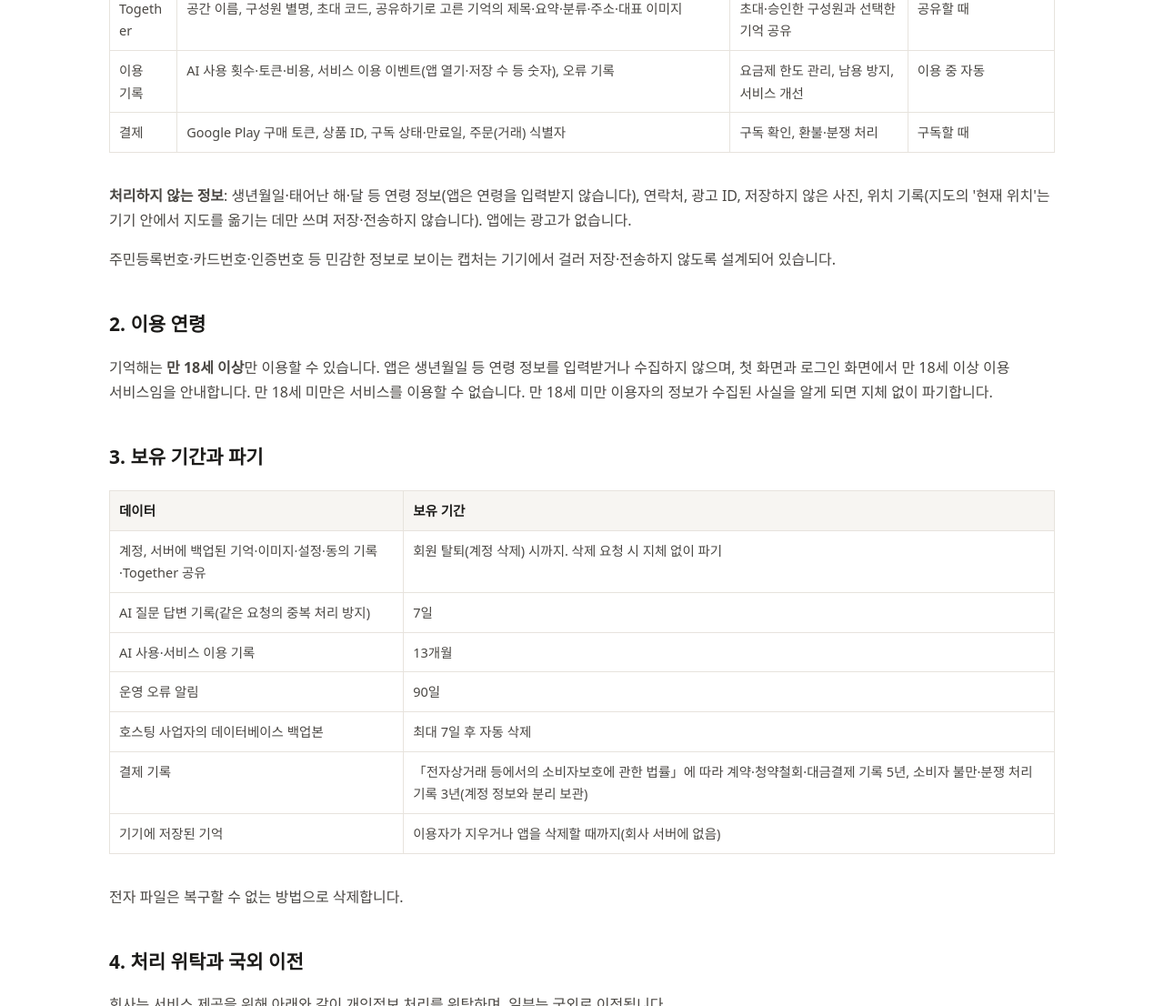
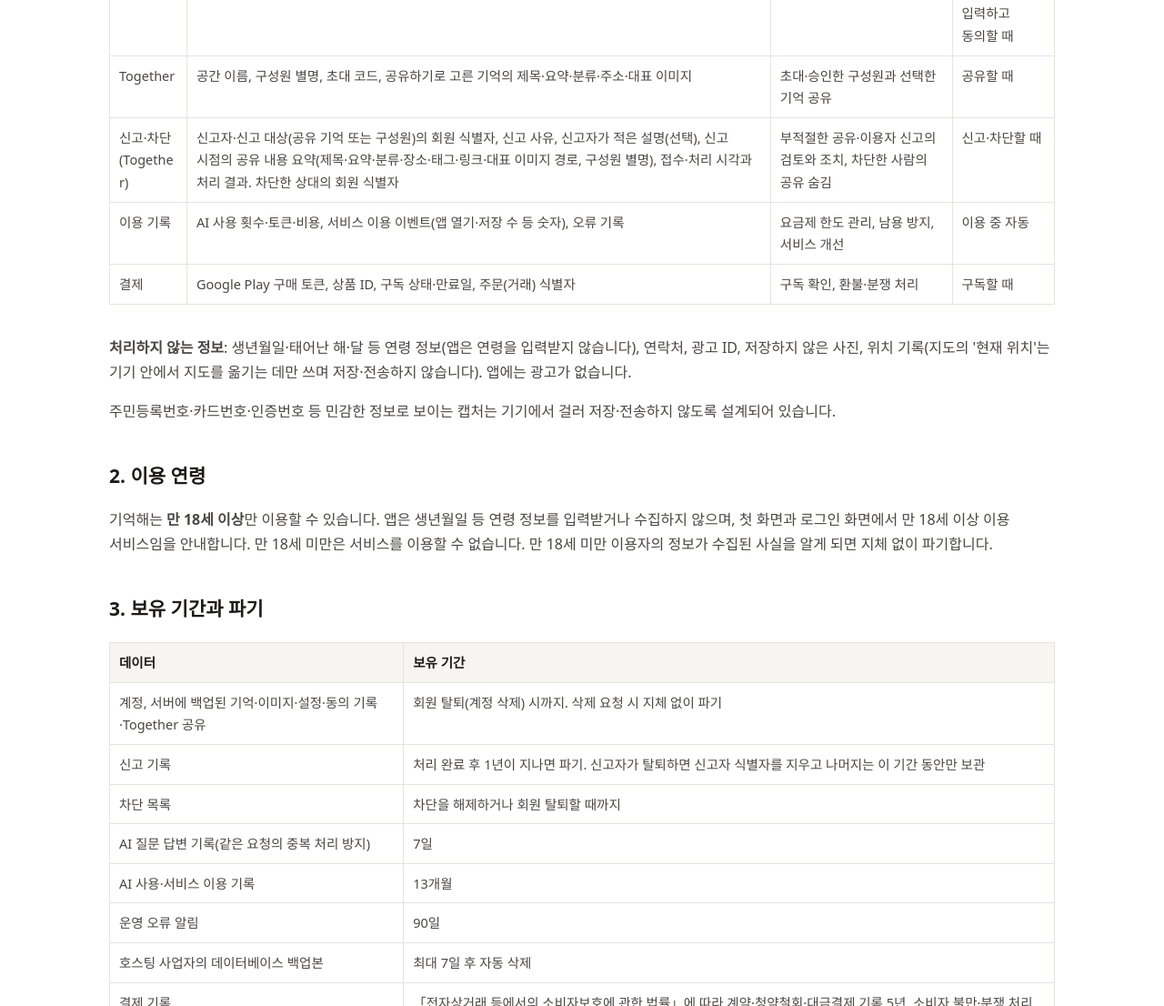
Before and after one commit to autumncompany/autumncompany.github.io, a plain HTML site: page rememberai-privacy.html in a window 1280 px wide. Shown: the part 760-1866 px from the top of the page at 91% size. Drawn offline with Linux system fonts and the light colour scheme.

Commit message:
privacy: add Together report/block items (v6)

```diff
--- a/rememberai-privacy.html
+++ b/rememberai-privacy.html
@@ -44,6 +44,7 @@
 <tr><td>AI 질문</td><td>질문 문장, 후보 기억의 제목·요약·분류·지역·태그(이미지·OCR 원문·메모는 보내지 않음)</td><td>저장한 기억에서 답 찾기</td><td>질문할 때</td></tr>
 <tr><td>선택 정보</td><td>연령대·함께하는 사람·주 활동 지역·관심사, 동의 기록</td><td>맞춤 추천(동의한 경우에만)</td><td>이용자가 입력하고 동의할 때</td></tr>
 <tr><td>Together</td><td>공간 이름, 구성원 별명, 초대 코드, 공유하기로 고른 기억의 제목·요약·분류·주소·대표 이미지</td><td>초대·승인한 구성원과 선택한 기억 공유</td><td>공유할 때</td></tr>
+<tr><td>신고·차단 (Together)</td><td>신고자·신고 대상(공유 기억 또는 구성원)의 회원 식별자, 신고 사유, 신고자가 적은 설명(선택), 신고 시점의 공유 내용 요약(제목·요약·분류·장소·태그·링크·대표 이미지 경로, 구성원 별명), 접수·처리 시각과 처리 결과. 차단한 상대의 회원 식별자</td><td>부적절한 공유·이용자 신고의 검토와 조치, 차단한 사람의 공유 숨김</td><td>신고·차단할 때</td></tr>
 <tr><td>이용 기록</td><td>AI 사용 횟수·토큰·비용, 서비스 이용 이벤트(앱 열기·저장 수 등 숫자), 오류 기록</td><td>요금제 한도 관리, 남용 방지, 서비스 개선</td><td>이용 중 자동</td></tr>
 <tr><td>결제</td><td>Google Play 구매 토큰, 상품 ID, 구독 상태·만료일, 주문(거래) 식별자</td><td>구독 확인, 환불·분쟁 처리</td><td>구독할 때</td></tr>
 </table></div>
@@ -57,6 +58,8 @@
 <div class="tbl"><table>
 <tr><th>데이터</th><th>보유 기간</th></tr>
 <tr><td>계정, 서버에 백업된 기억·이미지·설정·동의 기록·Together 공유</td><td>회원 탈퇴(계정 삭제) 시까지. 삭제 요청 시 지체 없이 파기</td></tr>
+<tr><td>신고 기록</td><td>처리 완료 후 1년이 지나면 파기. 신고자가 탈퇴하면 신고자 식별자를 지우고 나머지는 이 기간 동안만 보관</td></tr>
+<tr><td>차단 목록</td><td>차단을 해제하거나 회원 탈퇴할 때까지</td></tr>
 <tr><td>AI 질문 답변 기록(같은 요청의 중복 처리 방지)</td><td>7일</td></tr>
 <tr><td>AI 사용·서비스 이용 기록</td><td>13개월</td></tr>
 <tr><td>운영 오류 알림</td><td>90일</td></tr>
```
